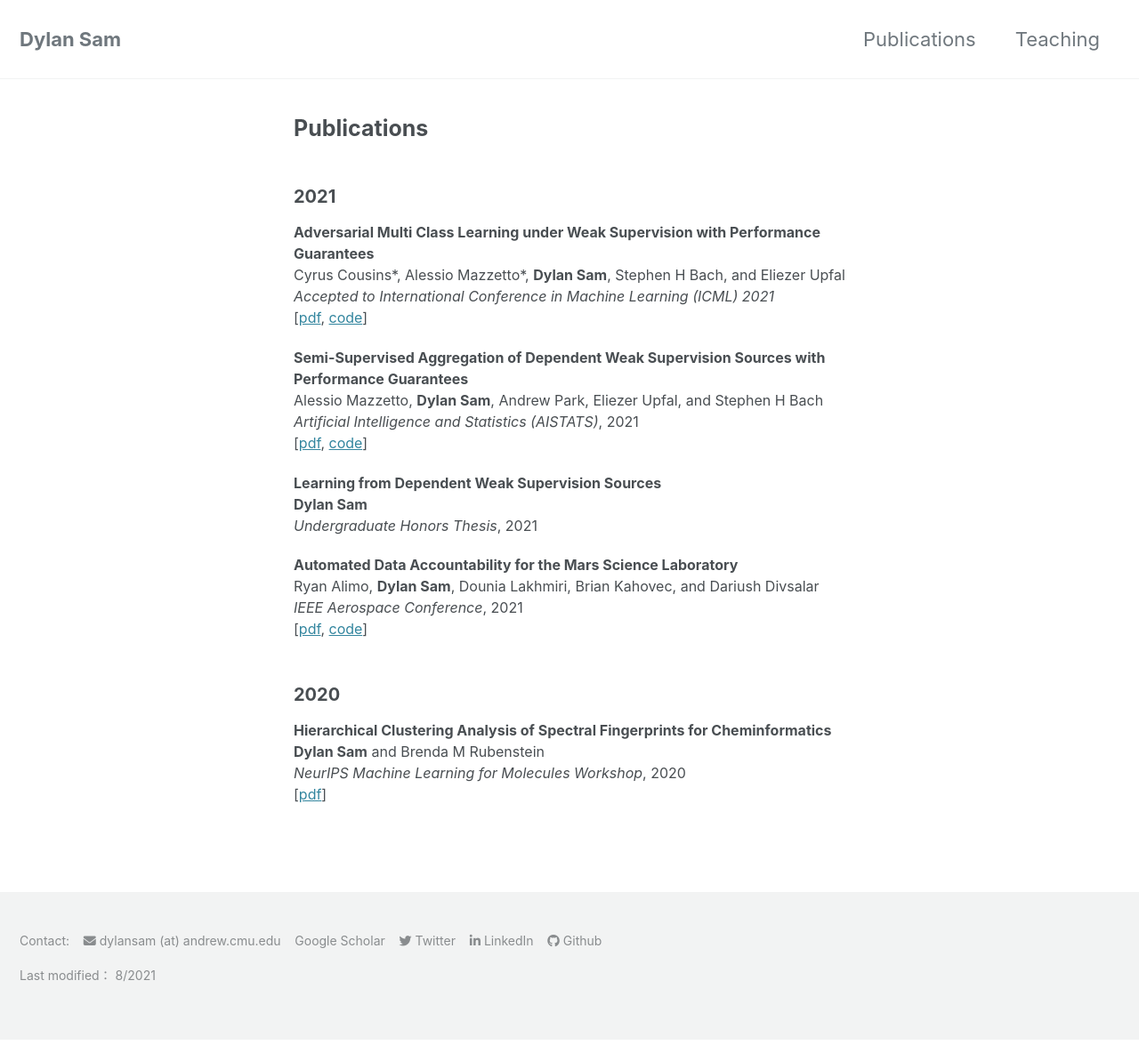
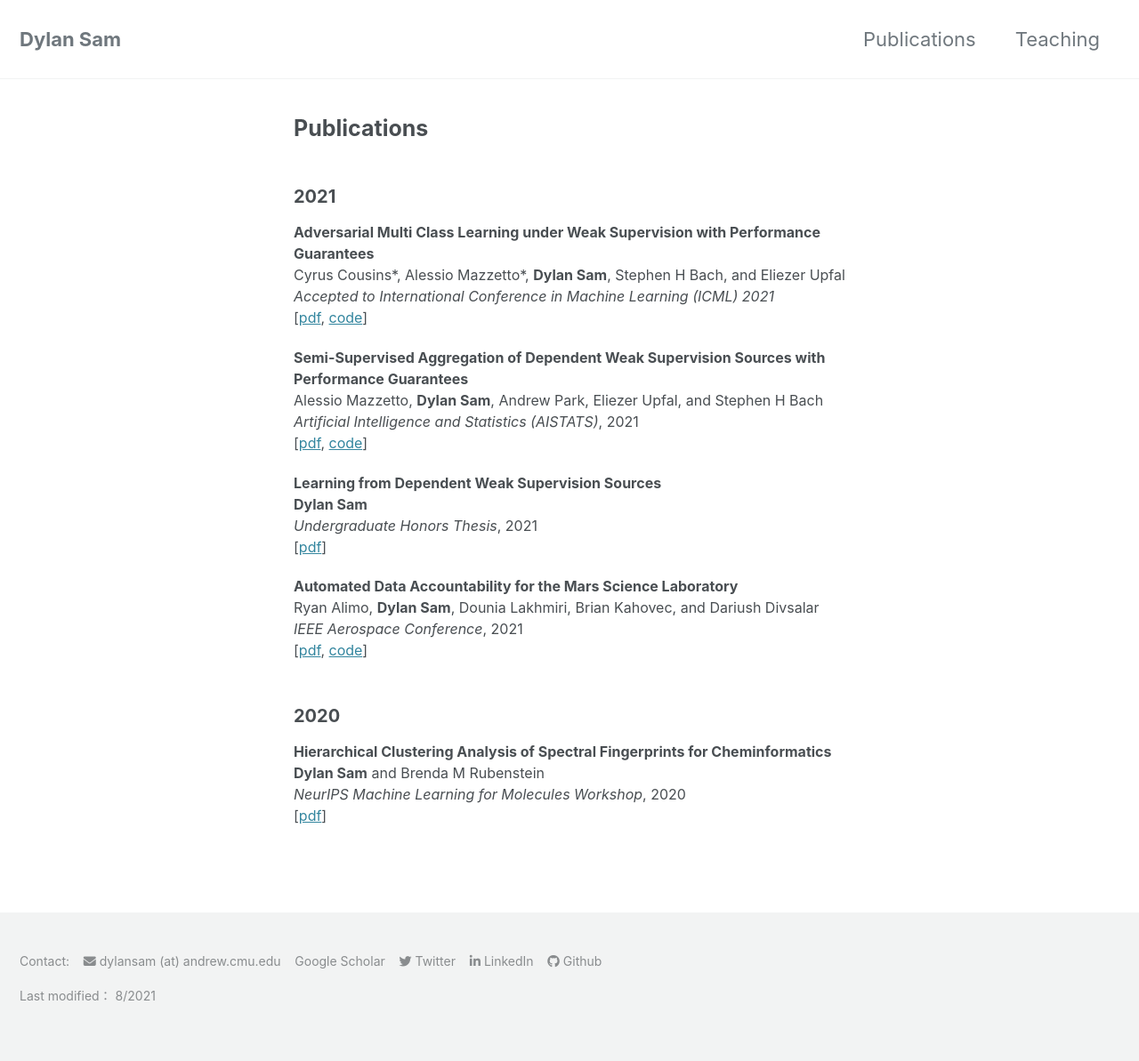
Before and after one commit to dsam99/dsam99.github.io, a Jekyll site: the page built from publications.md, in a window 1280 px wide. Shown: the whole page at 89% size. Built offline with Jekyll 4.4.1, drawn with Linux system fonts in a browser that asks for light colours; cached includes are drawn as plain includes; nearby versions of some CDN libraries; a style sheet for code colours, icons or effects is not loaded; before the commit the page ends 1169 px from its top, so only the background shows below that.

Commit message:
adding link to thesis

```diff
--- a/_layouts/publications.html
+++ b/_layouts/publications.html
@@ -26,6 +26,7 @@ author_profile: false
 			<p class="title"> <b>Learning from Dependent Weak Supervision Sources </b><br>
 				<strong>Dylan Sam</strong><br>
 				<i>Undergraduate Honors Thesis</i>, 2021 <br>
+				[<a href="https://cs.brown.edu/research/pubs/theses/ugrad/2021/sam.dylan.pdf" target="_blank">pdf</a>]
 			</p>
 
 			<p class="title"> <b>Automated Data Accountability for the Mars Science Laboratory </b><br>
```
